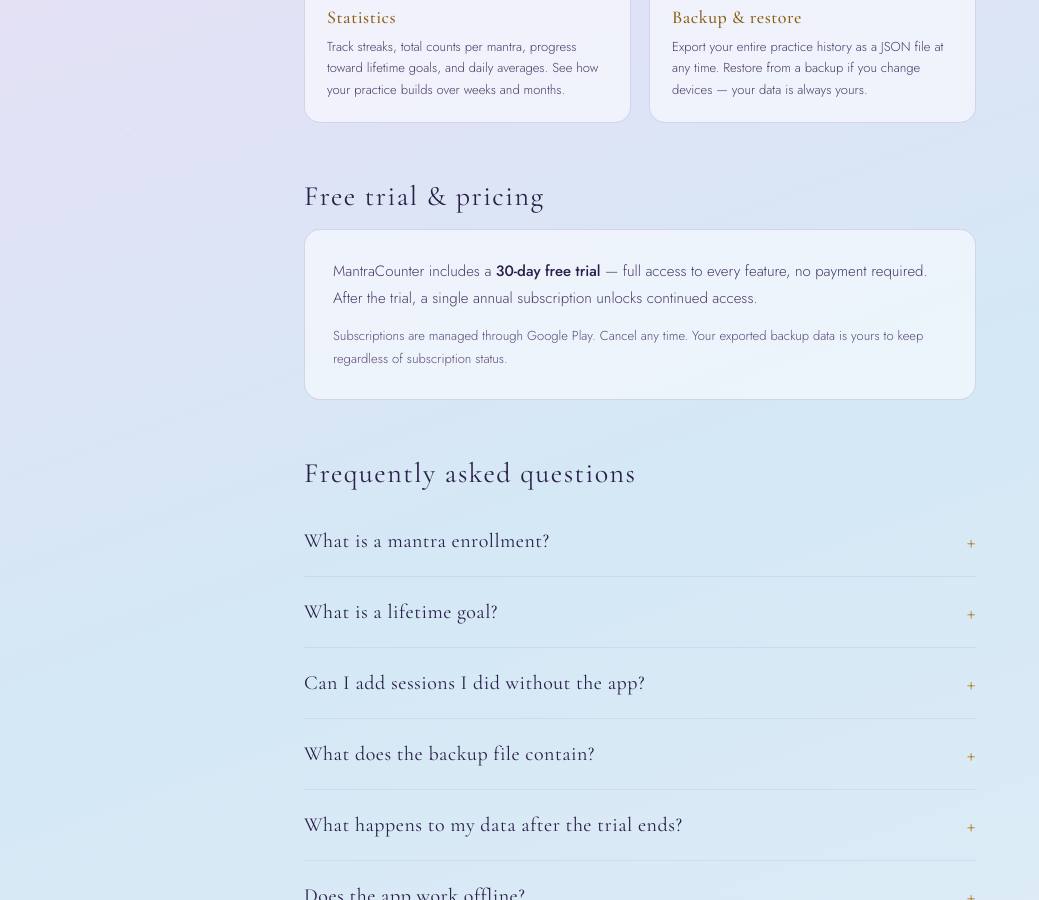
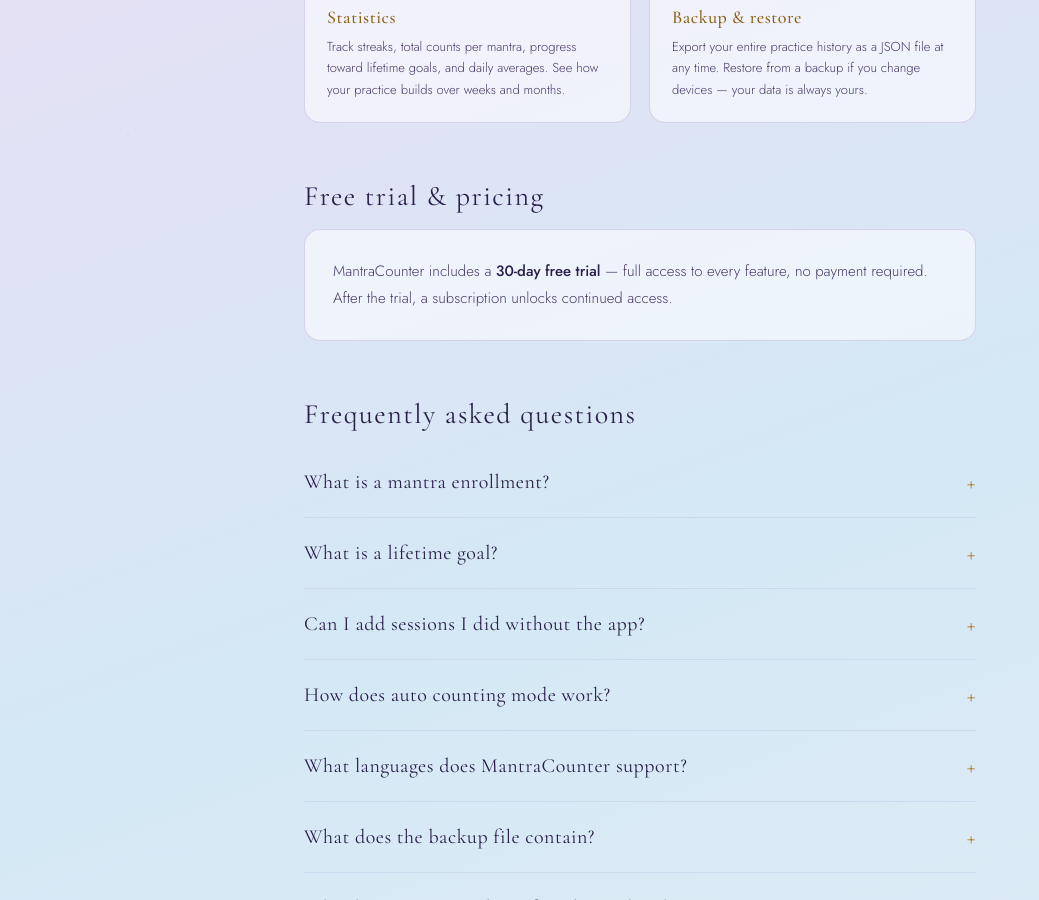
Before and after one commit to dailybliss/dailybliss.github.io, a Jekyll site: the page built from apps/mantracounter/index.html, in a window 1280 px wide and 900 px high, scrolled down 929 px. Shown: the whole window, without its empty margins (0-1039 px from the left). Built offline with Jekyll 4.4.1, drawn with Linux system fonts in a browser that asks for light colours.

Commit message:
Update index.html

```diff
--- a/apps/mantracounter/index.html
+++ b/apps/mantracounter/index.html
@@ -73,14 +73,9 @@
   <h2>Free trial &amp; pricing</h2>
   <div style="background:rgba(255,255,255,0.55); border:1px solid var(--lavender);
               border-radius:16px; padding:28px; margin: 0 0 32px;">
-    <p style="margin-bottom:12px;">
+    <p style="margin:0;">
       MantraCounter includes a <strong>30-day free trial</strong> — full access to every
-      feature, no payment required. After the trial, a single annual subscription unlocks
-      continued access.
-    </p>
-    <p style="margin:0; font-size:13px; color:var(--subtle);">
-      Subscriptions are managed through Google Play. Cancel any time. Your exported
-      backup data is yours to keep regardless of subscription status.
+      feature, no payment required. After the trial, a subscription unlocks continued access.
     </p>
   </div>
 
@@ -114,6 +109,29 @@
   </details>
 
   <details class="faq-item">
+    <summary>How does auto counting mode work?</summary>
+    <p>
+      Auto counting mode is available on the <strong>Android</strong> version. It activates once
+      the app has gathered reliable data on your chanting speed for a given mantra, then counts
+      your repetitions automatically, based on your learned pace, without you needing to tap.
+      Because it works from an estimate of your rhythm, it's ideal for hands-free chanting — but
+      for an exact count, use manual tap mode, where every repetition is recorded by your own tap.
+    </p>
+  </details>
+
+  <details class="faq-item">
+    <summary>What languages does MantraCounter support?</summary>
+    <p>
+      On the <strong>Android</strong> version, MantraCounter is available in 25+ top global
+      languages and automatically switches to your phone's language. Supported languages include
+      English, Hindi, Marathi, Gujarati, Telugu, Bengali, Tamil, Kannada, Punjabi, Assamese,
+      Russian, Ukrainian, Italian, French, Portuguese, German, Spanish, Swedish, Norwegian,
+      Polish, Greek, Danish, Dutch, Indonesian, Sinhala, and Vietnamese. If your phone's language
+      isn't supported, the app falls back to English.
+    </p>
+  </details>
+
+  <details class="faq-item">
     <summary>What does the backup file contain?</summary>
     <p>
       The JSON backup contains all your enrolled mantras, their targets and goals, and your
@@ -135,7 +153,7 @@
     <summary>Does the app work offline?</summary>
     <p>
       Yes. All counting, history, and statistics work completely offline. An internet connection
-      is only needed for the initial subscription purchase and annual renewal through Google Play.
+      is only needed for the initial subscription purchase and renewal through your app store.
     </p>
   </details>
 
@@ -143,7 +161,7 @@
     <summary>What mantras can I track?</summary>
     <p>
       Any mantra you practice — Gayatri, Maha Mrityunjaya, Om Namah Shivaya, Hare Krishna,
-      or any personal mantra given by your guru. The app is tradition-agnostic: if you can count
+      or any personal mantra. The app is tradition-agnostic: if you can count
       it on a mala, you can track it here.
     </p>
   </details>
@@ -151,7 +169,7 @@
   <details class="faq-item">
     <summary>Can I cancel the subscription?</summary>
     <p>
-      Yes, at any time through Google Play. Your access continues until the end of the paid period.
+      Yes, at any time through your app store. Your access continues until the end of the paid period.
       Cancelling does not delete your data.
     </p>
   </details>
```
Also changed, not shown: other parts of apps/mantracounter/index.html (+2 -2 lines).
